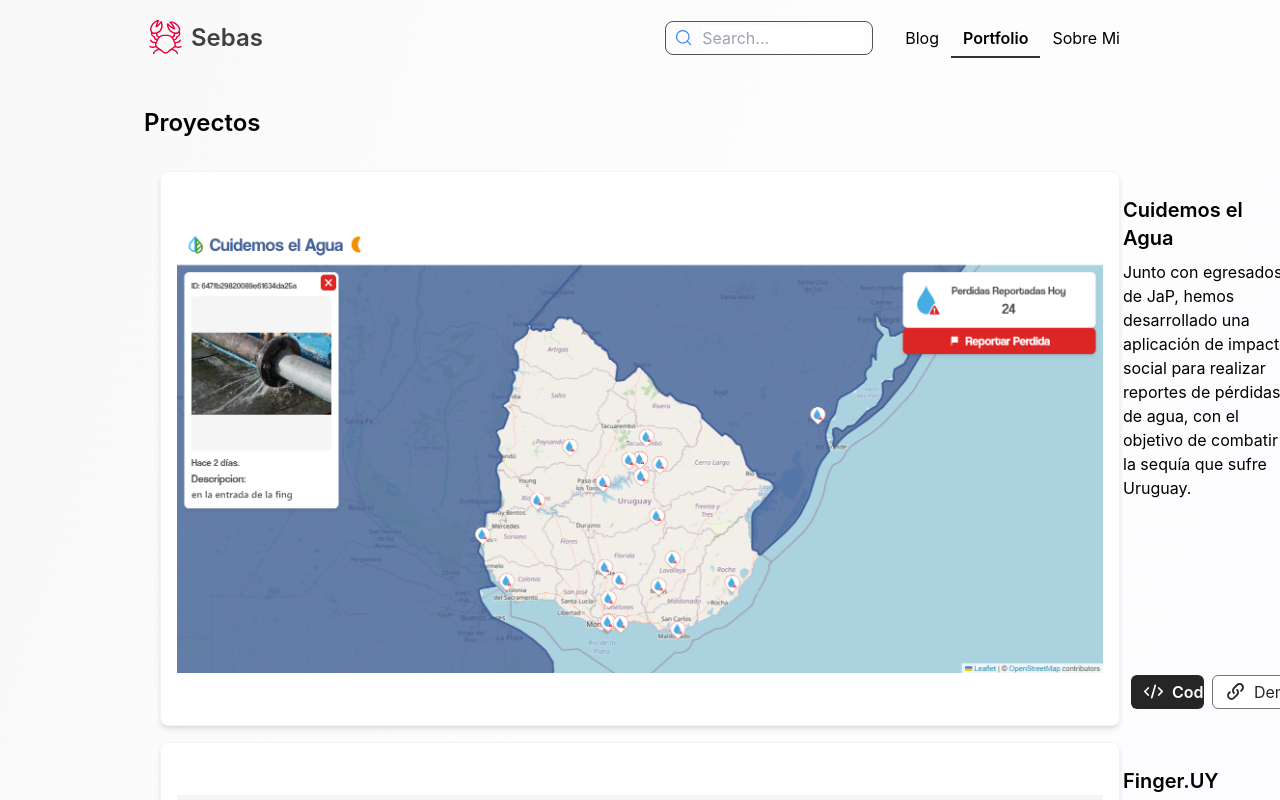
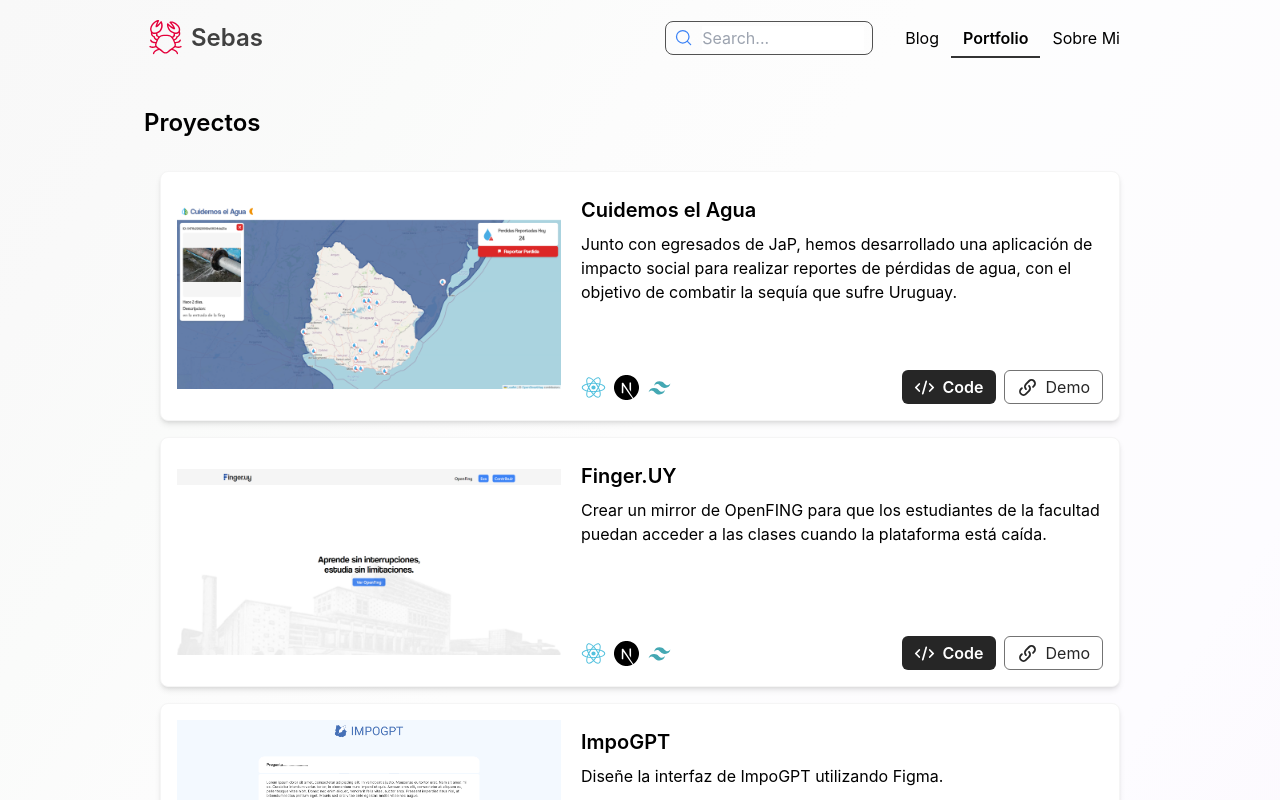
Before and after one commit to sebas-pena/sebaspena.com, a Next.js app: page /portfolio in a window 1280 px wide. Shown: the top 800 px of the page. Built offline with nearby package versions, Linux system fonts and the light colour scheme.

Commit message:
fix: Improve image quality

```diff
--- a/components/ui/ProjectCard.tsx
+++ b/components/ui/ProjectCard.tsx
@@ -1,19 +1,24 @@
+import React from "react"
 import { ProjectType } from "@/types/project"
 import Image from "next/image"
-import React from "react"
 import CodeLink from "./link/CodeLink"
 import DemoLink from "./link/DemoLink"
 
 const ProjectCard = (props: ProjectType) => {
+
 	return (
 		<div className="flex flex-col md:flex-row h-full gap-5 p-4 rounded-lg bg-white shadow-md border-neutral-100 border">
-			<Image
-				src={`/images/screenshots/${props.image}`}
-				className="w-full md:w-auto object-contain aspect-video"
-				height={170}
-				width={(170 * 16) / 9}
-				alt={`${props.title} screenshot`}
-			/>
+			<div
+				className="md:w-96"
+			>
+				<Image
+					src={`/images/screenshots/${props.image}`}
+					className="w-full object-contain aspect-video"
+					height={720 * 0.5625}
+					width={720}
+					alt={`${props.title} screenshot`}
+				/>
+			</div>
 			<div className="flex flex-col flex-1">
 				<h2 className="font-semibold text-xl my-2">{props.title}</h2>
 				<p className="mb-3">{props.description}</p>
```
